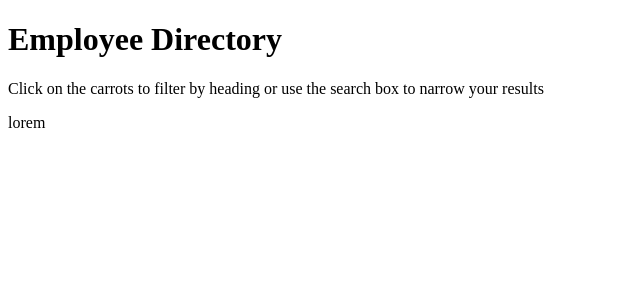
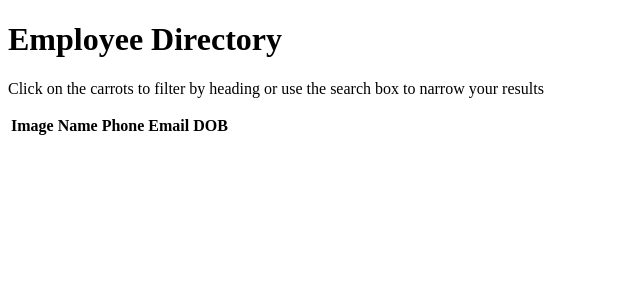
Before and after one commit to jpecheverryp/react-employee-directory, a React (Create React App) app: page / in a window 1280 px wide. Shown: the top 300 px of the page, without its empty margins (0-640 px from the left). Built offline with nearby package versions, Linux system fonts and the light colour scheme; no server answers.

Commit message:
created table heading on directory component

```diff
--- a/src/components/Directory.js
+++ b/src/components/Directory.js
@@ -2,7 +2,20 @@
 
 function Directory() {
     return (
-        <p>lorem</p>
+        <table>
+            <thead>
+                <tr>
+                    <th>Image</th>
+                    <th>Name</th>
+                    <th>Phone</th>
+                    <th>Email</th>
+                    <th>DOB</th>
+                </tr>
+            </thead>
+            <tbody>
+
+            </tbody>
+        </table>
     )
 };
 
```
